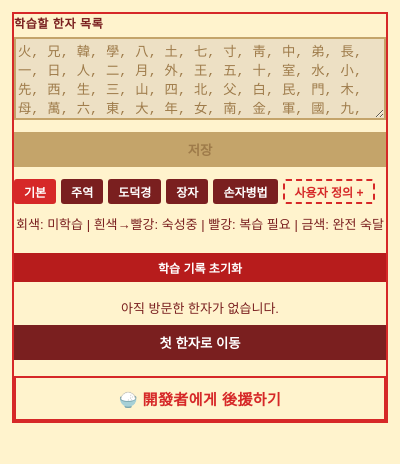
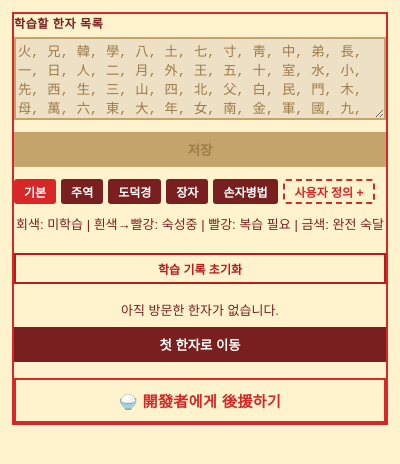
Before and after one commit to yunu95/NaverHanziLearnExtension, a browser extension: page popup.html in a window 400 px wide. Drawn offline with Linux system fonts and the light colour scheme.

Commit message:
style(design): FINDING-005 — make reset history button outlined/ghost to distinguish destructive action

```diff
--- a/popup.html
+++ b/popup.html
@@ -77,17 +77,23 @@
         #resetHistory {
             margin-top: 8px;
             margin-bottom: 8px;
-            background: #b71c1c;
+            background: transparent;
+            border: 2px solid #b71c1c;
+            color: #b71c1c;
             font-size: 12px;
-            padding: 6px 10px;
+            padding: 5px 10px;
         }
 
         #resetHistory:hover {
-            background: #7a1f1f;
+            background: #fde8e8;
+            color: #7a1f1f;
+            border-color: #7a1f1f;
         }
 
         #resetHistory:active {
-            background: #5a1515;
+            background: #f9c4c4;
+            color: #5a1515;
+            border-color: #5a1515;
             transform: scale(0.97);
         }
 
```
